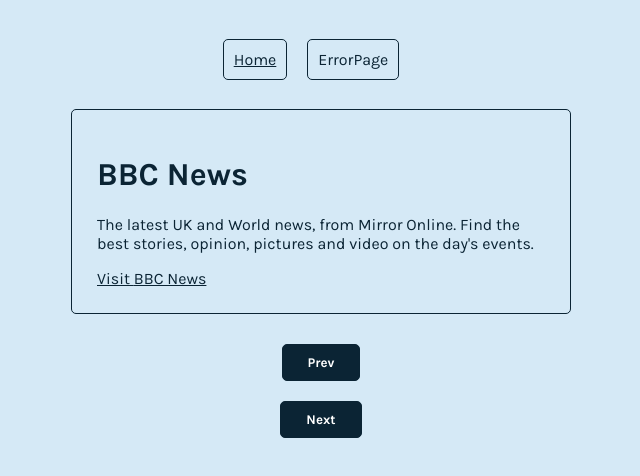
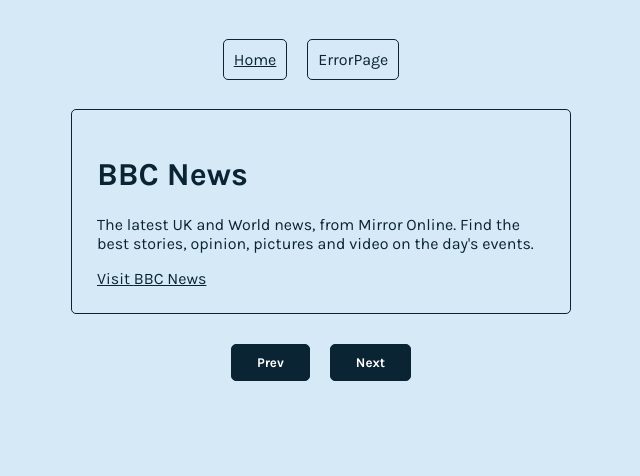
Before and after one commit to Tijani-zainab/altschool-react-personal, a React (Create React App) app: page / in a window 1280 px wide. Shown: the top 476 px of the page, without its empty margins (319-959 px from the left). Built offline with nearby package versions, Linux system fonts and the light colour scheme.

Commit message:
fix: button display

```diff
--- a/src/App.css
+++ b/src/App.css
@@ -46,7 +46,19 @@
   width: 100%;
 }
 
-.btn {
+.item--url:hover {
+  color: #0B2434;
+  text-decoration: underline;
+}
+
+.news--buttons {
+  display: flex;
+  justify-content: space-between;
+  align-items: center;
+}
+
+.news--button {
+  display: inline-block;
   background-color: #0B2434;
   color: #fff;
   border: 1px solid #0B2434;
--- a/src/pages/home.js
+++ b/src/pages/home.js
@@ -87,8 +87,10 @@
                 )}
 
             </div>
-            <button className="btn" onClick={handlePrev}>Prev</button>
-            <button className="btn" onClick={handleNext}>Next</button>
+            <div className="news--buttons">
+                <button className="news--button" onClick={handlePrev}>Prev</button>
+                <button className="news--button" onClick={handleNext}>Next</button>
+            </div>
         </div>
     );
 }
```
